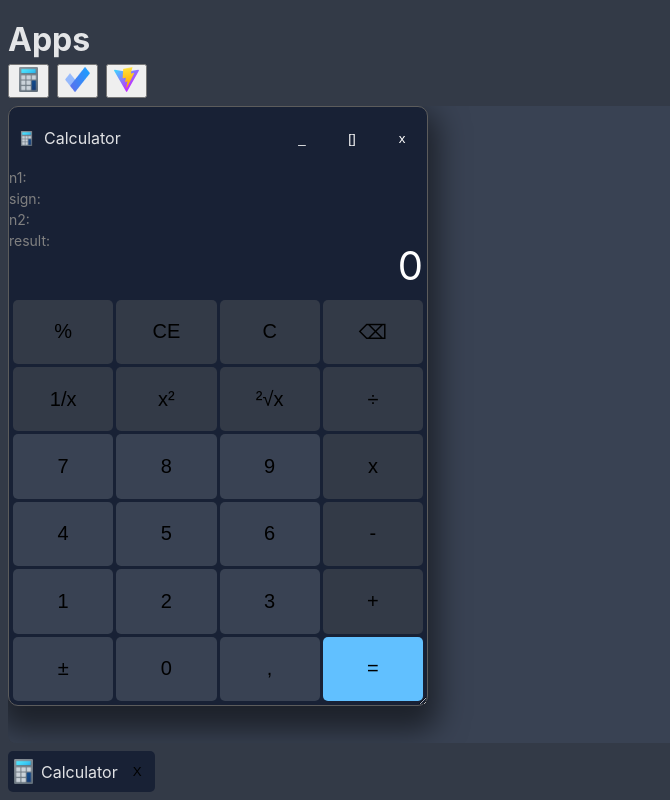
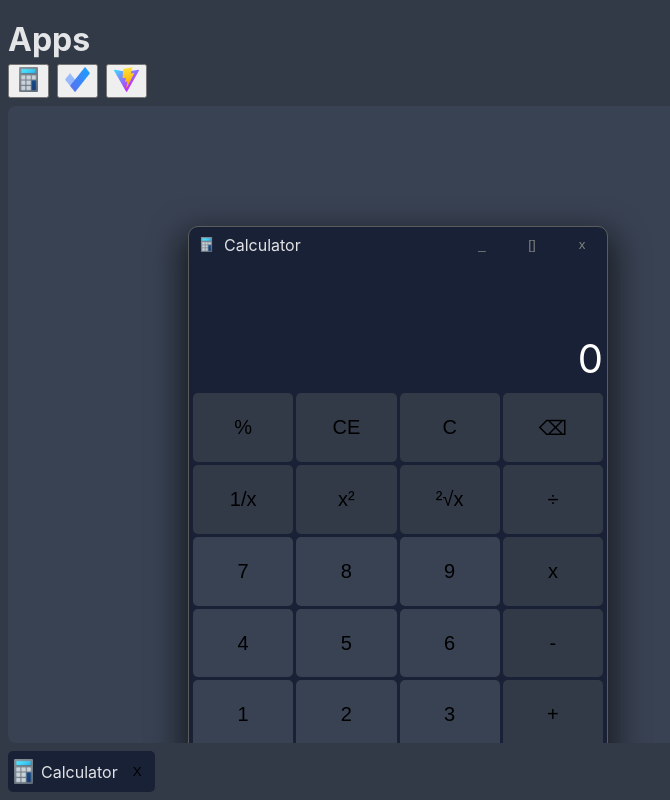
Before and after one commit to pawel22222/multitool-app, a React (Vite) app: page / in a window 1280 px wide. Both pictures are taken after a click on the button 28 px from the left and 81 px from the top of the page. Shown: the whole page, without its empty margins (0-670 px from the left). Built offline with nearby package versions, Linux system fonts and the light colour scheme.

Commit message:
fix WindowWrapper component

```diff
--- a/package.json
+++ b/package.json
@@ -18,6 +18,7 @@
     "big.js": "^5.2.1",
     "react": "^18.2.0",
     "react-dom": "^18.2.0",
+    "react-draggable": "^4.4.6",
     "uuid": "^9.0.1"
   },
   "devDependencies": {
--- a/src/App.tsx
+++ b/src/App.tsx
@@ -9,9 +9,29 @@ import { WindowApp } from './types/windowApp';
 import { useApps } from './context/AppsContext';
 import { TasksContextProvider } from './context/TodoListContext';
 import Tasks from './components/tasks';
+import AppLauncher from './components/appLauncher';
 
 function App() {
   const { openedApps, focusedWindowId, actions } = useApps();
+  const disabledLauncher = !(openedApps.length < 20);
+
+  const appLauncher = [
+    {
+      onClick: () => actions.openApp('calculator'),
+      icon: './calc-icon.png',
+      alt: 'calculator icon',
+    },
+    {
+      onClick: () => actions.openApp('tasks'),
+      icon: './tasks-icon.png',
+      alt: 'tasks icon',
+    },
+    {
+      onClick: () => actions.openApp('other-app'),
+      icon: './vite.svg',
+      alt: 'other app',
+    },
+  ];
 
   function renderApp(app: WindowApp) {
     const { id, type } = app;
@@ -63,17 +83,9 @@ function App() {
         <h1>Apps</h1>
 
         <Nav>
-          <button onClick={() => actions.openApp('calculator')}>
-            <img src='./calc-icon.png' alt='calculator icon' width='25px' height='25px' />
-          </button>
-
-          <button onClick={() => actions.openApp('tasks')}>
-            <img src='./tasks-icon.png' alt='tasks icon' width='25px' height='25px' />
-          </button>
-
-          <button onClick={() => actions.openApp('other-app')}>
-            <img src='./vite.svg' alt='other app' width='25px' height='25px' />
-          </button>
+          {appLauncher.map(({ onClick, icon, alt }) => (
+            <AppLauncher onClick={onClick} icon={icon} alt={alt} disabled={disabledLauncher} />
+          ))}
         </Nav>
       </div>
 
--- /dev/null
+++ b/src/components/appLauncher/index.tsx
@@ -0,0 +1,14 @@
+type Props = {
+  icon: string;
+  alt: string;
+  onClick: () => void;
+  disabled: boolean;
+};
+
+export default function AppLauncher({ icon, alt, onClick, disabled }: Props) {
+  return (
+    <button onClick={onClick} disabled={disabled}>
+      <img src={icon} alt={alt} width='25px' height='25px' />
+    </button>
+  );
+}
--- a/src/components/calculatorDisplay/index.tsx
+++ b/src/components/calculatorDisplay/index.tsx
@@ -40,12 +40,12 @@ function CalculatorDisplay(props: Props) {
 
   return (
     <div className='calculator-display'>
-      <div className='helper'>
+      {/* <div className='helper'>
         <div>n1: {n1}</div>
         <div>sign: {sign}</div>
         <div>n2: {n2}</div>
         <div>result: {result}</div>
-      </div>
+      </div> */}
 
       <div className='display'>
         <div className='second-display' data-testid='second-display'>
--- a/src/containers/OutsideMouseDownHandler/index.tsx
+++ b/src/containers/OutsideMouseDownHandler/index.tsx
@@ -4,11 +4,13 @@ interface OutsideClickHandlerProps {
   onOutsideClick: () => void;
   children: ReactNode;
   capture?: boolean;
+  className?: string;
 }
 
 const OutsideMouseDownHandler = ({
   onOutsideClick,
   capture = false,
+  className = '',
   children,
 }: OutsideClickHandlerProps) => {
   const wrapperRef = useRef<HTMLDivElement>(null);
@@ -27,7 +29,11 @@ const OutsideMouseDownHandler = ({
     };
   }, [capture, onOutsideClick]);
 
-  return <div ref={wrapperRef}>{children}</div>;
+  return (
+    <div ref={wrapperRef} className={className}>
+      {children}
+    </div>
+  );
 };
 
 export default OutsideMouseDownHandler;
--- a/src/containers/windowWrapper/index.tsx
+++ b/src/containers/windowWrapper/index.tsx
@@ -1,4 +1,5 @@
 import { type ReactNode, useRef, useState } from 'react';
+import Draggable from 'react-draggable';
 import './style.scss';
 import { WindowApp } from '../../types/windowApp';
 import OutsideMouseDownHandler from '../OutsideMouseDownHandler';
@@ -11,55 +12,67 @@ interface Props {
 }
 
 function WindowWrapper({ children, windowApp, isFocused }: Props) {
+  const { id, isMinimalize, isFullscreen, zIndex, iconSrc, displayName, minSize } = windowApp;
   const { actions } = useApps();
-  const [position, setPosition] = useState({ x: 0, y: 0 });
-  const [mouseDown, setMouseDown] = useState(false);
+  const [position, setPosition] = useState(calcDefaultPosition(zIndex));
   const windowWrapper = useRef<HTMLDivElement>(null);
-  const { id, isMinimalize, isFullscreen, zIndex, iconSrc, displayName, minSize } = windowApp;
 
-  const onMoveWindow = (e: React.MouseEvent<HTMLDivElement, MouseEvent>) => {
-    e.stopPropagation();
-    if (!windowWrapper.current) return;
-    if (mouseDown) {
-      setPosition({
-        x: e.pageX - (windowWrapper.current.offsetWidth || 0) / 3,
-        y: e.pageY - 140,
-      });
+  function calcDefaultPosition(zIndex: number, counter = 5, spaceX = 90, spaceY = 60) {
+    const y =
+      zIndex % (2 * counter) < counter
+        ? zIndex % (2 * counter)
+        : ((zIndex % counter) - counter) * -1;
+    const x =
+      zIndex % (4 * counter) < counter
+        ? zIndex % counter
+        : zIndex % (4 * counter) < 2 * counter
+        ? counter
+        : zIndex % (4 * counter) < 3 * counter
+        ? ((zIndex % counter) - counter) * -1
+        : 0;
+
+    return { x: (x + 1) * spaceX, y: (y + 1) * spaceY };
   }
-  };
 
   return (
     !isMinimalize && (
-      <OutsideMouseDownHandler onOutsideClick={() => actions.handleSetFocusedWindowId(null)}>
+      <Draggable
+        defaultClassName='window-draggable'
+        position={position}
+        onMouseDown={(e) => {
+          e.stopPropagation();
+          actions.handleSetFocusedWindowId(id);
+        }}
+        onDrag={(e, ui) => {
+          e.stopPropagation();
+          const { x, y } = ui;
+
+          setPosition({ x, y });
+        }}
+        handle='.window-header'
+        cancel='.window-header-nav'
+        bounds='.pulpit-container'
+        nodeRef={windowWrapper}
+      >
         <div
           ref={windowWrapper}
-          className={`
-          window-wrapper
-          ${isFullscreen ? 'fullscreen' : ''}
-          ${isFocused ? 'focused' : ''}
+          className={`window-wrapper ${isFullscreen ? 'fullscreen' : ''} ${
+            isFocused ? 'focused' : ''
+          }
           `}
           style={{
-            top: isFullscreen ? 0 : `${position.y}px`,
-            left: isFullscreen ? 0 : `${position.x}px`,
             width: isFullscreen ? '100%' : minSize.width,
             height: isFullscreen ? '100%' : minSize.height,
             minWidth: isFullscreen ? '0' : minSize.width,
             minHeight: isFullscreen ? '0' : minSize.height,
             zIndex,
           }}
-          role='presentation'
-          onMouseDown={(e) => {
-            e.stopPropagation();
-            actions.handleSetFocusedWindowId(id);
-          }}
         >
-          <header
-            role='presentation'
-            className='window-header'
-            onMouseDown={() => setMouseDown(true)}
-            onMouseUp={() => setMouseDown(false)}
-            onMouseMove={onMoveWindow}
+          <OutsideMouseDownHandler
+            className='window-helper-wrapper'
+            onOutsideClick={() => actions.handleSetFocusedWindowId(null)}
           >
+            <header className='window-header'>
               <div className='title-container'>
                 <img
                   className='icon'
@@ -72,24 +85,20 @@ function WindowWrapper({ children, windowApp, isFocused }: Props) {
                 <span className='title'>{displayName}</span>
               </div>
 
-            <nav
-              role='presentation'
-              className='window-header-nav'
-              onMouseDown={(e) => {
-                e.stopPropagation();
-              }}
-            >
+              <nav className='window-header-nav'>
                 <button
+                  className='window-nav-button'
                   onClick={(e) => {
                     e.stopPropagation();
                     actions.setIsMinimalize(id, true);
                   }}
-                className='window-nav-button'
                 >
                   _
                 </button>
                 <button
-                onClick={() => actions.setIsFullscreen(id, !isFullscreen)}
+                  onClick={() => {
+                    actions.setIsFullscreen(id, !isFullscreen);
+                  }}
                   className='window-nav-button'
                 >
                   []
@@ -104,8 +113,9 @@ function WindowWrapper({ children, windowApp, isFocused }: Props) {
             </header>
 
             <main className='window-main'>{children}</main>
+          </OutsideMouseDownHandler>
         </div>
-      </OutsideMouseDownHandler>
+      </Draggable>
     )
   );
 }
--- a/src/containers/windowWrapper/style.scss
+++ b/src/containers/windowWrapper/style.scss
@@ -1,4 +1,5 @@
 .window-wrapper {
+  position: absolute;
   border: 1px solid rgb(92, 92, 92);
   border-radius: 10px;
   background-color: $bg-primary;
@@ -8,7 +9,6 @@
   box-shadow: 0px 15px 30px rgba(0, 0, 0, 0.5);
   width: fit-content;
   height: fit-content;
-  position: absolute;
   resize: both;
   transition: $transition-background;
 
@@ -30,12 +30,16 @@
     }
   }
 
+  .window-helper-wrapper {
+    display: flex;
+    flex-flow: column;
+    flex-grow: 1;
+
     .window-header {
       display: flex;
       justify-content: space-between;
       user-select: none;
       cursor: move;
-    height: 70px;
 
       .title-container {
         display: flex;
@@ -82,6 +86,7 @@
 
     .window-main {
       width: 100%;
-    height: 100%;
+      flex-grow: 1;
     }
   }
+}
--- a/src/context/AppsContext.tsx
+++ b/src/context/AppsContext.tsx
@@ -106,11 +106,13 @@ const AppsContextProvider = ({ children }: { children: ReactNode }) => {
 
   const openApp = useCallback(
     (type: WindowAppTypes) => {
-      const newApp = createApp(type);
-      setOpenedApps((prev) => [...prev, newApp]);
-      handleSetFocusedWindowId(newApp.id);
+      if (openedApps.length < 20) {
+        const newApp = createApp(type);
+        setOpenedApps((prev) => [...prev, newApp]);
+        handleSetFocusedWindowId(newApp.id);
+      }
     },
-    [createApp, handleSetFocusedWindowId],
+    [createApp, handleSetFocusedWindowId, openedApps.length],
   );
 
   function closeApp(id: string) {
```
Also changed, not shown: 1 other file (tests, documents, lock files or other folders). Lines whose indentation alone changed are shown as unchanged.
